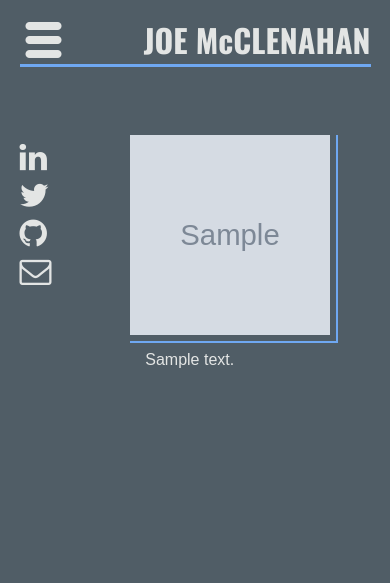
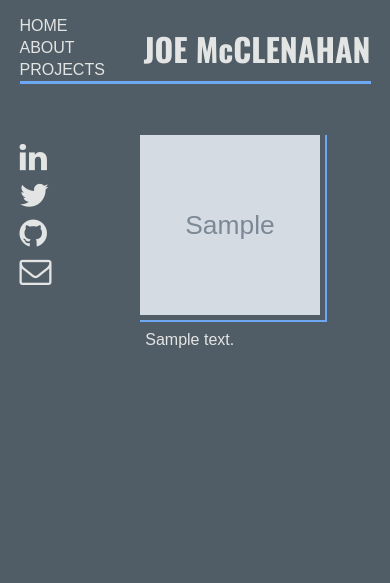
Before and after one commit to jmcclena94/django-portfolio, a Django app: page /about/ in a window 390 px wide. Shown: the top 583 px of the page. Run offline with Django 3.2, Linux system fonts and the light colour scheme; tables that the repository leaves empty hold one stand-in row (values such as "Sample post"); grey boxes marked "Sample" are stand-in pictures; some web fonts are replaced.

Commit message:
updated mobile view

```diff
--- a/portfolio/portfolio/templates/homepage.html
+++ b/portfolio/portfolio/templates/homepage.html
@@ -26,7 +26,6 @@
 <body>
 <header class="flex">
     <div class="flex">
-        <div class="nav-container">
         <nav class="flex main-nav">
             <ul class="flex">
                 <li><a href="/">HOME</a></li>
@@ -35,7 +34,6 @@
                 <!-- <li><a href="/blog">BLOG</a></li> -->
             </ul>
         </nav>
-        </div>
         <div class="seattle">
             <img src="/static/seattle_skyline_scale_2.png" />
         </div>
--- a/portfolio/static/layout.css
+++ b/portfolio/static/layout.css
@@ -39,24 +39,20 @@ header {
       align-self: center; }
     header div h1:hover {
       color: #6FA8F2; }
-    header div .nav-container {
+    header div .main-nav {
       width: 25%;
-      align-items: center;
-      border-bottom: none; }
-      header div .nav-container .main-nav {
-        margin-top: 5%;
       align-items: center; }
-        header div .nav-container .main-nav ul {
+      header div .main-nav ul {
         margin: 0 0;
         list-style: none;
         flex-direction: column;
         padding: 0; }
-          header div .nav-container .main-nav ul li {
+        header div .main-nav ul li {
           margin: 2px 0; }
-            header div .nav-container .main-nav ul li a {
+          header div .main-nav ul li a {
             text-decoration: none;
             color: #E3E5E4; }
-            header div .nav-container .main-nav ul li a:hover {
+          header div .main-nav ul li a:hover {
             color: #6FA8F2; }
 
 main {
@@ -119,19 +115,9 @@ footer {
   header div .seattle {
     display: none; } }
 @media only screen and (max-width: 670px) {
-  header div .main-nav {
-    display: none; }
-  header div .nav-container:before {
-    content: "\e900";
-    font-family: 'icomoon';
-    font-size: 3em; }
-  header div .nav-container:hover .main-nav {
-    display: flex;
-    position: absolute;
-    margin-top: 2%; }
   header div h1 {
     align-self: center;
-    font-size: 2em; } }
+    font-size: 3em; } }
 @media only screen and (max-width: 500px) {
   header div h1 {
     align-self: center;
--- a/portfolio/static/modules.css
+++ b/portfolio/static/modules.css
@@ -13,6 +13,7 @@
   .landing h1 {
     text-align: center;
     margin-bottom: 0;
+    margin-top: 0;
     font-size: 2.5em; }
   .landing h4 {
     margin-top: 0;
@@ -127,12 +128,25 @@
     margin-right: 15px; }
 
 @media only screen and (max-width: 670px) {
+  .landing img {
+    width: 310px;
+    height: 70px; }
+  .landing h1 {
+    font-size: 2em; }
+  .landing h4 {
+    font-size: 1em; }
+
   .about {
     flex-direction: column;
     align-items: center; }
-    .about img {
-      border-bottom: 2px solid #6FA8F2;
-      border-right: none;
-      padding-bottom: 3%; } }
+    .about .aboutpic {
+      width: 180px;
+      height: 180px; }
+      .about .aboutpic img {
+        width: 180px;
+        height: 180px;
+        border-bottom: 2px solid #6FA8F2;
+        border-right: 2px solid #6FA8F2;
+        padding-bottom: 3%; } }
 
 /*# sourceMappingURL=modules.css.map */
```
Lines whose indentation alone changed are shown as unchanged.
